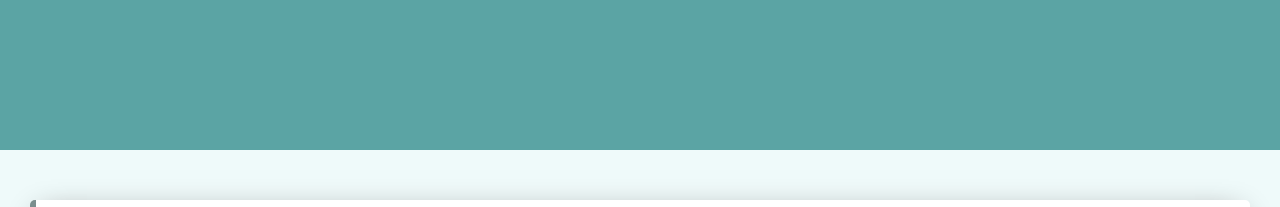
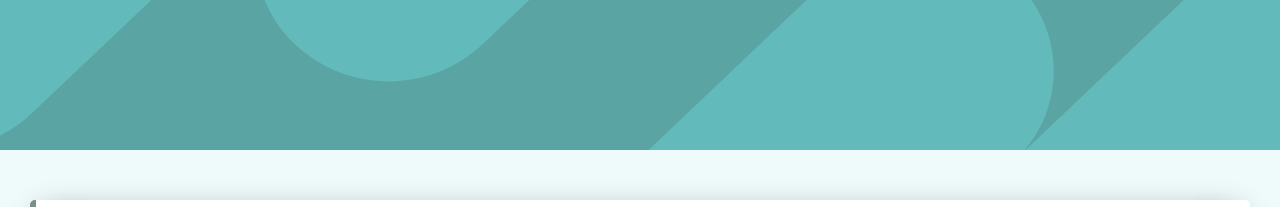
Before and after one commit to jppoullet/job-listings-with-filtering, a plain HTML site: page index.html in a window 1280 px wide. Shown: the top 207 px of the page. Drawn offline with Linux system fonts and the light colour scheme; the site is published under a folder, as on GitHub Pages, so addresses that start at the root find nothing.

Commit message:
Update style.css

```diff
--- a/css/style.css
+++ b/css/style.css
@@ -10,7 +10,7 @@
 .header-img {
   height: 150px;
   background-color: hsl(180, 29%, 50%);
-  background-image: url("/images/bg-header-mobile.svg");
+  background-image: url("../images/bg-header-mobile.svg");
   background-position: center;
   background-repeat: no-repeat;
   background-size: cover;
@@ -158,7 +158,7 @@ body {
 @media (min-width: 900px) {
   .header-img {
     height: 150px;
-    background-image: url("/images/bg-header-desktop.svg");
+    background-image: url("../images/bg-header-desktop.svg");
     background-position: center;
     background-repeat: no-repeat;
     background-size: cover;
```
